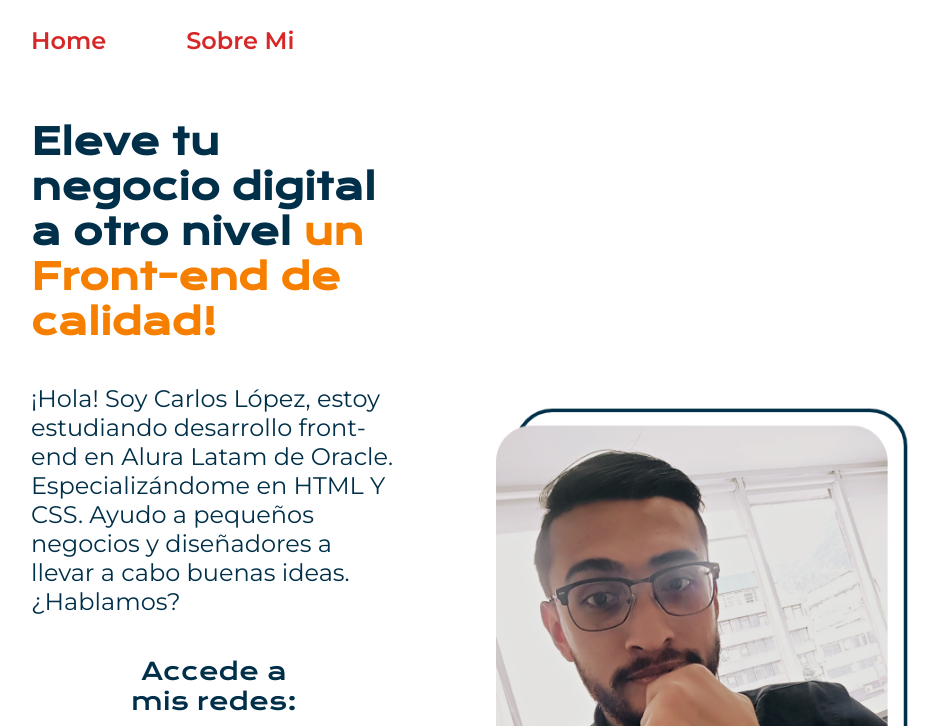
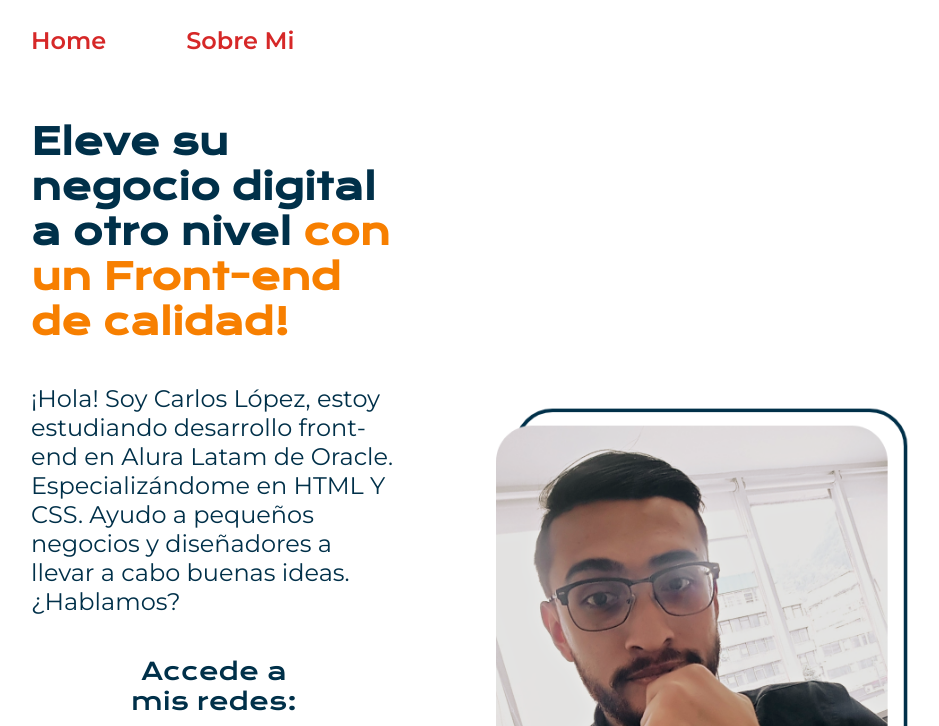
Before and after one commit to Carlose-24/Portafolio-Proyecto, a plain HTML site: page index.html in a window 1280 px wide. Shown: the top 726 px of the page, without its empty margins (161-1100 px from the left). Drawn offline with nearby package versions, Linux system fonts and the light colour scheme.

Commit message:
Update index.html

```diff
--- a/index.html
+++ b/index.html
@@ -15,7 +15,7 @@
     </header>
  <main class="presentacion">
     <section class="presentacion_contenido">
-        <h1 class="presentacion_contenido__titulo">Eleve tu negocio digital a otro nivel <strong class="titulo-principal">un Front-end de calidad!</strong> </h1>
+        <h1 class="presentacion_contenido__titulo">Eleve su negocio digital a otro nivel <strong class="titulo-principal">con un Front-end de calidad!</strong> </h1>
         <p class="presentacion_contenido__parrafo">
             ¡Hola! Soy Carlos López, estoy estudiando desarrollo front-end en Alura Latam de Oracle.
             Especializándome en HTML Y CSS. Ayudo a pequeños negocios y diseñadores a llevar a cabo buenas ideas.
```
